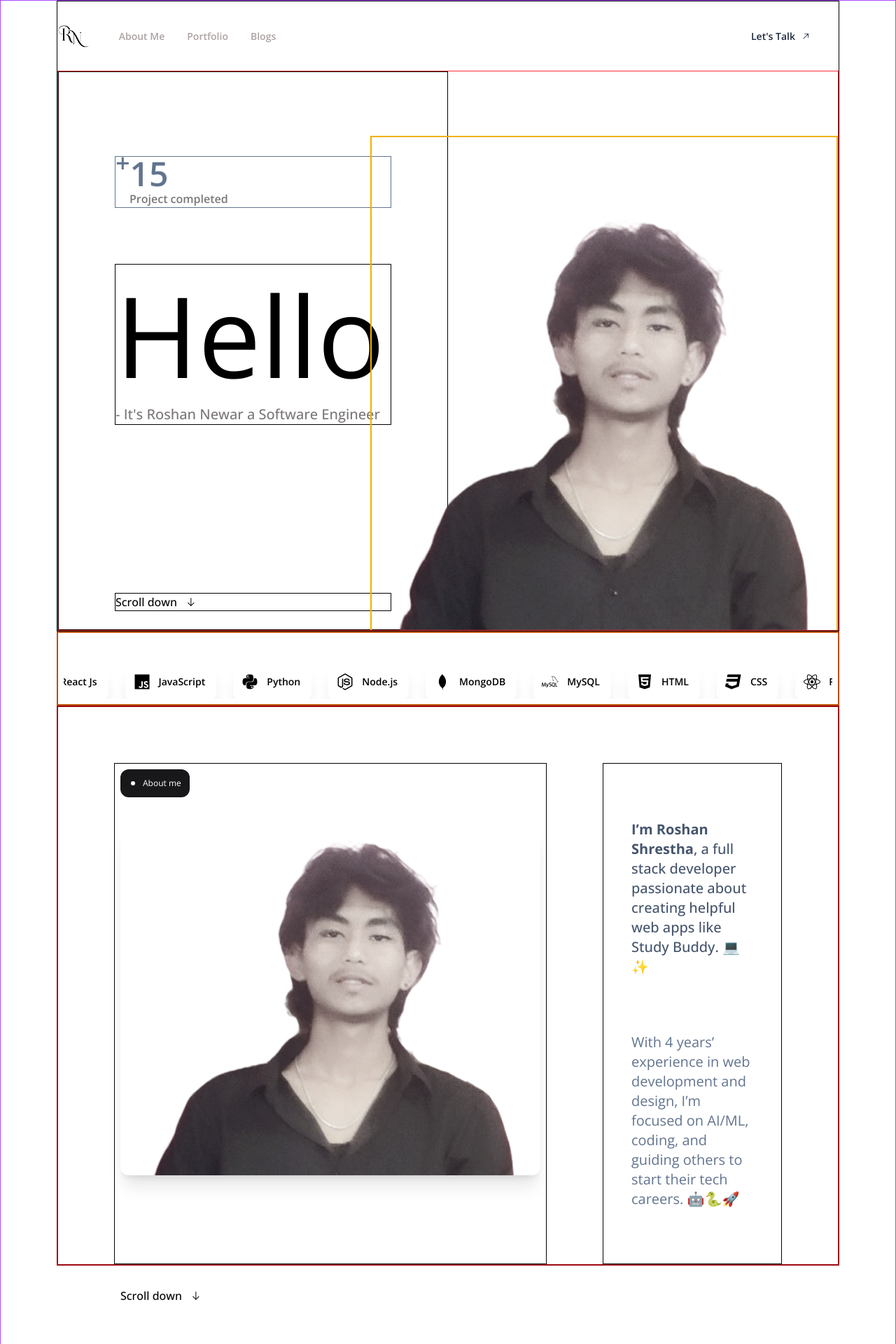
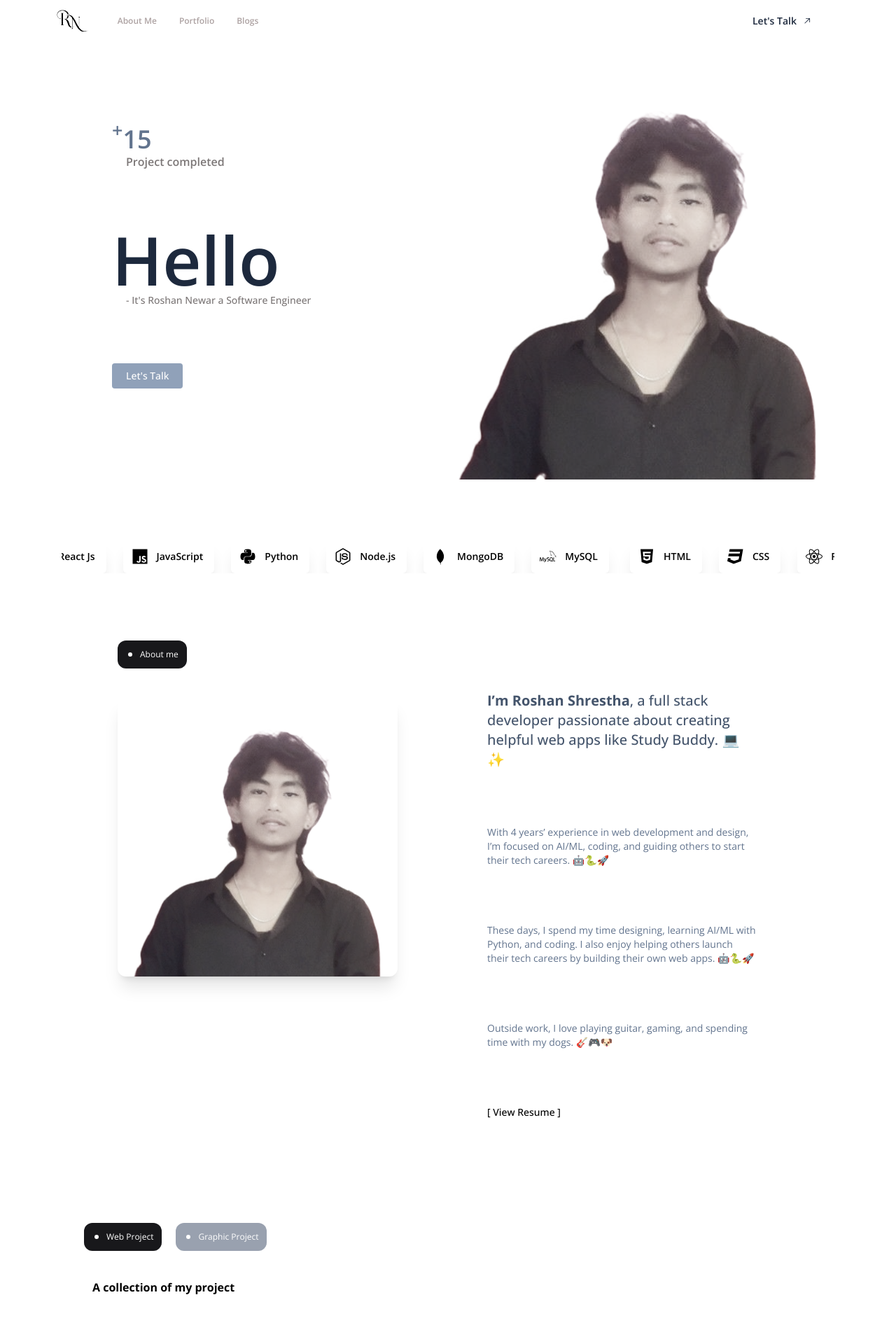
Before and after one commit to R0shanShrestha/MyPortFolio, a React (Vite) app in the folder Client/: page / in a window 1280 px wide. Shown: the top 1920 px of the page at 70% size. Built offline with nearby package versions, Linux system fonts and the light colour scheme.

Commit message:
fix and changed names of title

```diff
--- a/Client/package.json
+++ b/Client/package.json
@@ -4,7 +4,7 @@
   "version": "0.0.0",
   "type": "module",
   "scripts": {
-    "dev": "vite",
+    "dev": "vite --host --port 8888",
     "build": "vite build",
     "lint": "eslint .",
     "preview": "vite preview"
--- a/Client/src/App.css
+++ b/Client/src/App.css
@@ -12,3 +12,7 @@
 .secondary{
   color: #7C7777;
 }
+
+.no-scroller::-webkit-scrollbar{
+  display: none;
+}
--- a/Client/src/App.jsx
+++ b/Client/src/App.jsx
@@ -5,10 +5,9 @@ import "./App.css";
 import Footer from "./components/Footer";
 const App = () => {
   return (
-    <div className="  border-green-400">
+    <div className=" ">
       <Homepage data={assets} />
       <Footer link={assets[0].nav} />
-
     </div>
   );
 };
--- a/Client/src/components/Aboutme.jsx
+++ b/Client/src/components/Aboutme.jsx
@@ -8,32 +8,32 @@ const Aboutme = ({ data }) => {
   const { para1, para2, para3, para4 } = description[0];
 
   return (
-    <div className="h-screen border-2 border-red-800  w-full px-20 pt-20  gap-20 flex justify-evenly ">
-      <section className="border p-2">
+    <div className="h-screen -2   w-full px-20 pt-20  gap-20 flex justify-evenly ">
+      <section className=" p-2">
         <div className="flex text-sm h-10 gap-5">
           <Showcase text={"About me"} color={"bg-zinc-900"} />
         </div>
-        <div className="  mt-10 w-[600px] h-[500px] overflow-hidden rounded-xl shadow-xl">
+        <div className="  mt-10 2xl:w-[500px] xl:w-[400px]  2xl:h-[500px] xl:h-[400px] overflow-hidden rounded-xl shadow-xl">
           <img
             src={image}
             alt="not found"
             className="h-full w-full object-cover"
           />
         </div>
-        <div className=" mt-40 font-medium">
+        {/* <div className=" mt-40 font-medium">
           <span className="flex items-center gap-3">
             Scroll down <GoArrowDown />
           </span>
-        </div>
+        </div> */}
       </section>
-      <section className=" w-[600px] pt-20 border px-10 flex flex-col gap-20 font-medium overflow-hidden  ">
-        <p className="text-xl  text-slate-600">
+      <section className=" w-[600px] 2xl:text-xl xl:text-sm pt-20  px-10 flex flex-col gap-20 font-medium overflow-hidden  ">
+        <p className="  text-slate-600 text-xl">
           <b>I’m Roshan Shrestha</b>, a full stack developer passionate about
           creating helpful web apps like Study Buddy. 💻✨
         </p>
-        <p className="text-xl font-normal text-slate-500">{para2}</p>
-        <p className="text-xl font-normal text-slate-500">{para3}</p>
-        <p className="text-xl font-normal text-slate-500">{para4}</p>
+        <p className=" font-normal text-slate-500">{para2}</p>
+        <p className=" font-normal text-slate-500">{para3}</p>
+        <p className=" font-normal text-slate-500">{para4}</p>
         <Link
           download={image}
           className="hover:text-blue-500  hover:font-bold hover:text-base text-sm duration-300"
--- a/Client/src/components/Home.jsx
+++ b/Client/src/components/Home.jsx
@@ -5,12 +5,12 @@ import { GoArrowDown } from "react-icons/go";
 const Home = ({ nav, homesection }) => {
   const { userimg, name, projectcompleted } = homesection[0];
   return (
-    <div className="h-full border w-full">
+    <div className="h-full  w-full mb-10 ">
       <Navbar elm={nav} />
-      <div className="border border-red-500 h-screen grid grid-cols-2 overflow-hidden relative">
-        <section className="border px-20  flex flex-col gap-20 pt-30">
-          <div className="flex flex-col  border text-slate-500">
-            <h1 className="flex text-5xl font-semibold">
+      <div className="  grid grid-cols-2 h-full  relative  2xl:items-center xl:items-start justify-center">
+        <section className=" px-20  flex flex-col gap-20 2xl:gap-40 py-10 pt-30 ">
+          <div className="flex flex-col   text-slate-500">
+            <h1 className="flex  lg:text-4xl font-semibold">
               {" "}
               <sub>+</sub> {projectcompleted}
             </h1>
@@ -18,21 +18,28 @@ const Home = ({ nav, homesection }) => {
               Project completed
             </span>
           </div>
-          <div className="leading-50 border flex flex-col">
-            <h1 className="text-[10rem] ">Hello</h1>
-            <h1 className="text-xl font-medium secondary">- It's {name} a Software Engineer</h1>
+          <div className="leading-50  flex flex-col">
+            <h1 className=" sm:text-8xl lg:text-8xl font-semibold text-slate-800 ">
+              Hello
+            </h1>
+            <h1 className="text-sm font-medium secondary px-5 te">
+              - It's {name} a Software Engineer
+            </h1>
           </div>
-          <div className="border mt-40 font-medium">
+          <div className="text-sm bg-slate-400 w-fit p-2 rounded text-white font-medium px-5">
+            <button>Let's Talk</button>
+          </div>
+          {/* <div className="  font-medium">
             <span className="flex items-center gap-3">
               Scroll down <GoArrowDown />
             </span>
-          </div>
+          </div> */}
         </section>
-        <section className="-bottom-10 border w-[60%]  border-yellow-500 flex items-center justify-end absolute right-0  ">
+        <section className="     flex items-center justify-end    ">
           <img
             src={homesection[0].userimg[1]}
             alt="not found"
-            className=" w-full border border-yellow-500"
+            className=" w-full h-full  "
           />
         </section>
       </div>
--- a/Client/src/components/Navbar.jsx
+++ b/Client/src/components/Navbar.jsx
@@ -4,12 +4,12 @@ import { GoArrowUpRight } from "react-icons/go";
 
 const Navbar = ({ elm }) => {
   return (
-    <nav className=" py-8  flex items-center">
+    <nav className=" sm:py-3 2xl:py-8  flex items-center">
       <div>
         <img src={elm[0].logo[0]} className="w-[50px]" alt="not found" />
       </div>
       <div className="flex items-center justify-between w-full px-10">
-        <ul className="flex gap-8 text-sm ">
+        <ul className="flex gap-8 2xl:text-sm xl:text-[12px]">
           {elm[0].links.map((el, idx) => (
             <li
               className="primary-font hover:text-slate-800 font-semibold"
@@ -20,7 +20,7 @@ const Navbar = ({ elm }) => {
           ))}
         </ul>
         <Link className="flex items-center gap-2 font-semibold text-slate-800 text-sm  hover:font-bold transition-all duration-300">
-          {elm[0].contacts} <span>{<GoArrowUpRight  />}</span>
+          {elm[0].contacts} <span>{<GoArrowUpRight />}</span>
         </Link>
       </div>
     </nav>
--- a/Client/src/components/Portfolio.jsx
+++ b/Client/src/components/Portfolio.jsx
@@ -26,14 +26,14 @@ const Portfolio = () => {
   ];
   // 1,2,3,4,5
   return (
-    <div className="flex border  w-full  my-30  flex-col gap-10 overflow-hidden">
+    <div className="flex w-full  my-30  flex-col gap-10  px-10 overflow-hidden">
       <div className="flex text-sm h-10 gap-5">
         <Showcase text={"Web Project"} color={"bg-zinc-900"} />
         <Showcase text={"Graphic Project"} color={"bg-gray-400"} />
       </div>
       <div>
         <h1 className="font-bold px-3">A collection of my project</h1>
-        <div className="flex gap-20 mt-10 border overflow-x-scroll p-10">
+        <div className="flex gap-20 mt-10  overflow-x-scroll no-scroller p-10">
           {prj.map((pr, id) => (
             <div
               key={id}
--- a/Client/src/components/Skills.jsx
+++ b/Client/src/components/Skills.jsx
@@ -7,7 +7,7 @@ import Showcase from "./Showcase";
 
 const Skills = () => {
   return (
-    <div className="w-full border-amber-700 flex justify-evenly border-2 p-2 gap-5 flex-col overflow-hidden">
+    <div className="w-full  flex justify-evenly  p-2 gap-5 flex-col overflow-hidden">
       <Showcase text={"Skills"} />
       <Marquee>
         {skills.map(({ icon: Icon, skillName }) => (
--- a/Client/src/pages/Homepage.jsx
+++ b/Client/src/pages/Homepage.jsx
@@ -12,8 +12,8 @@ import Footer from "../components/Footer";
 const Homepage = ({ data }) => {
   const { nav, homesection, aboutme, portfolio, blogs, skills } = data[0];
   return (
-    <main className="px-20 border  border-purple-500 w-full h-full">
-      <section className=" h-full w-full">
+    <main className="px-20    w-full h-full ">
+      <section className=" h-full w-full ">
         <Home nav={nav} homesection={homesection} />
         <Skills />
         <Aboutme data={aboutme} />
--- a/Client/vite.config.js
+++ b/Client/vite.config.js
@@ -5,4 +5,5 @@ import tailwindcss from "@tailwindcss/vite";
 // https://vite.dev/config/
 export default defineConfig({
   plugins: [react(), tailwindcss()],
+  host:"192.168.1.67"
 });
```
